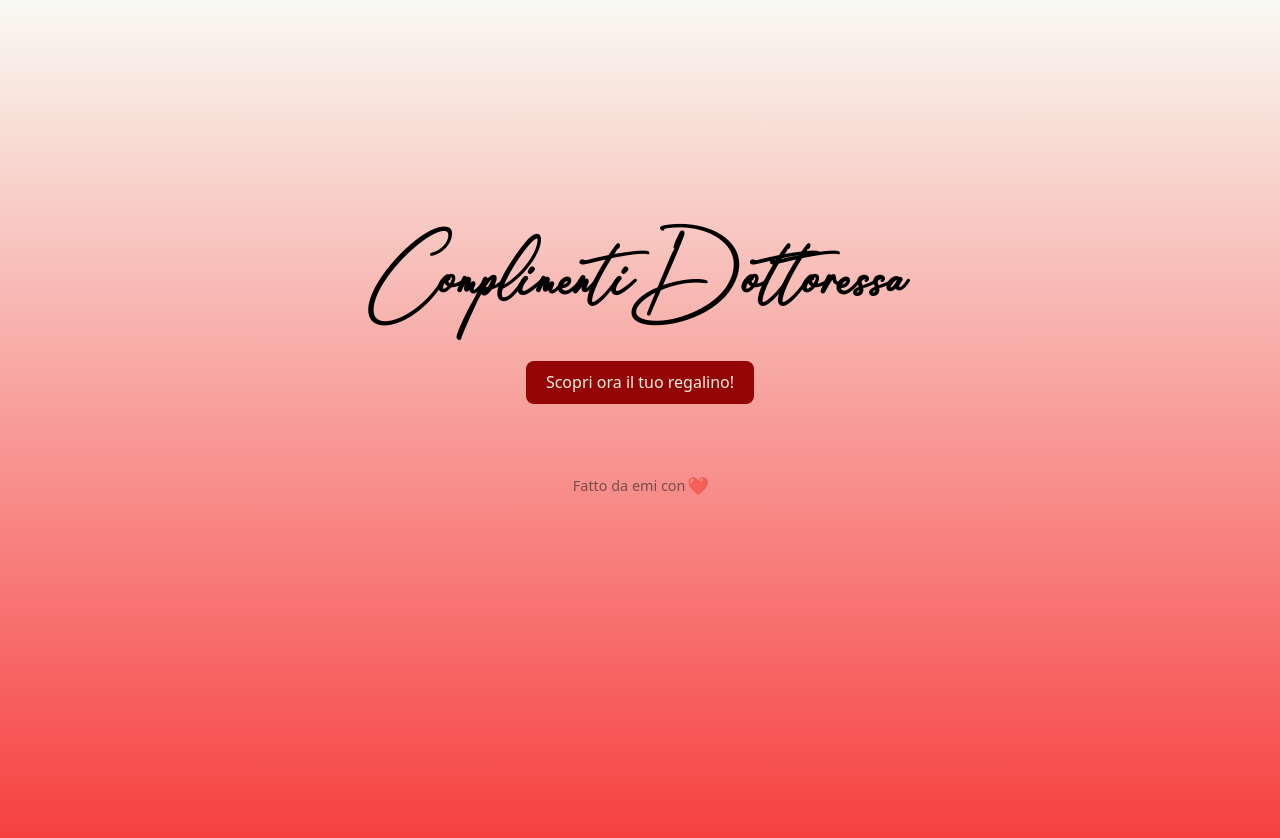
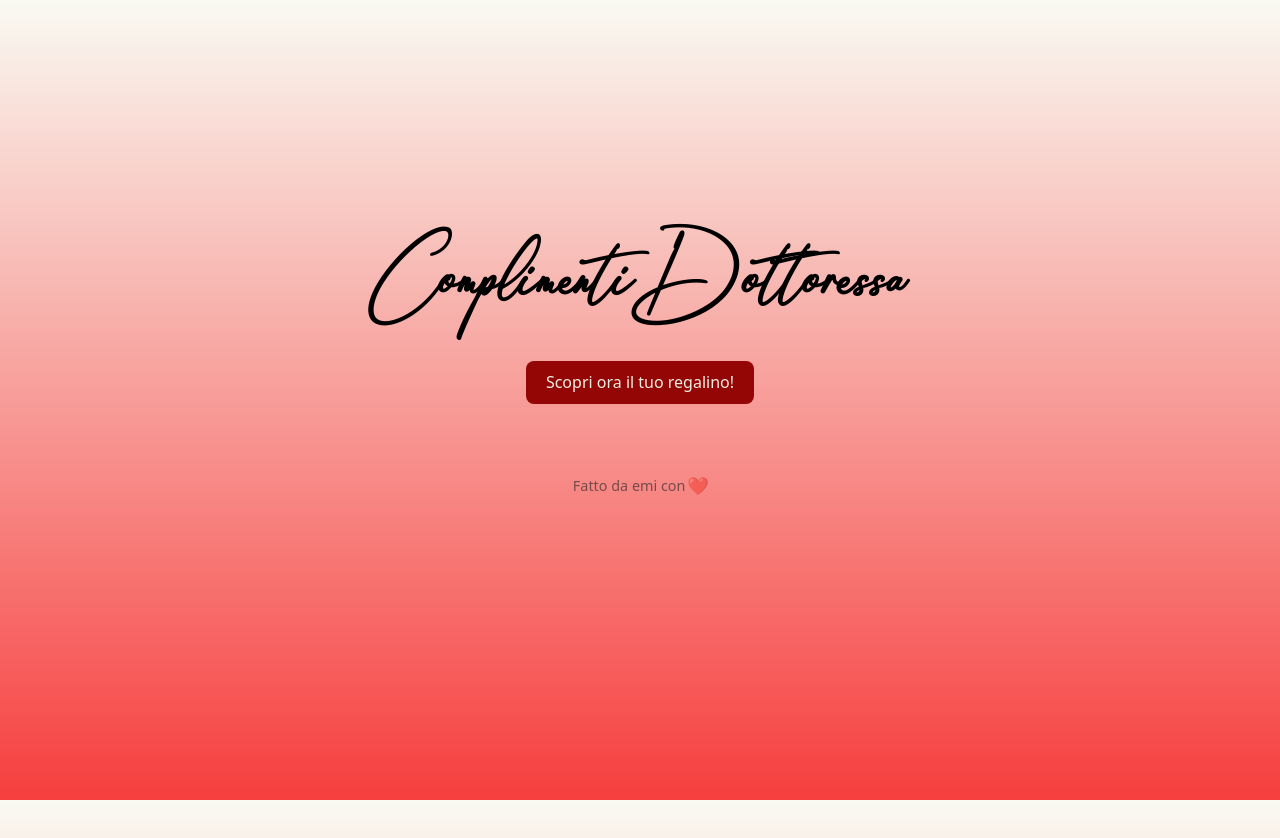
Before and after one commit to fabioerpini/regalino, a React (Vite) app: page / in a window 1280 px wide. Shown: the top 838 px of the page. Built offline with nearby package versions, Linux system fonts and the light colour scheme.

Commit message:
html css

```diff
--- a/src/index.css
+++ b/src/index.css
@@ -2,6 +2,10 @@
   font-family: system-ui, Avenir, Helvetica, Arial, sans-serif;
   color-scheme: light dark;
   color: rgba(34, 34, 34, 0.87);
+}
+
+html {
+  height: 100dvh;
 }
 
 @font-face {
```
